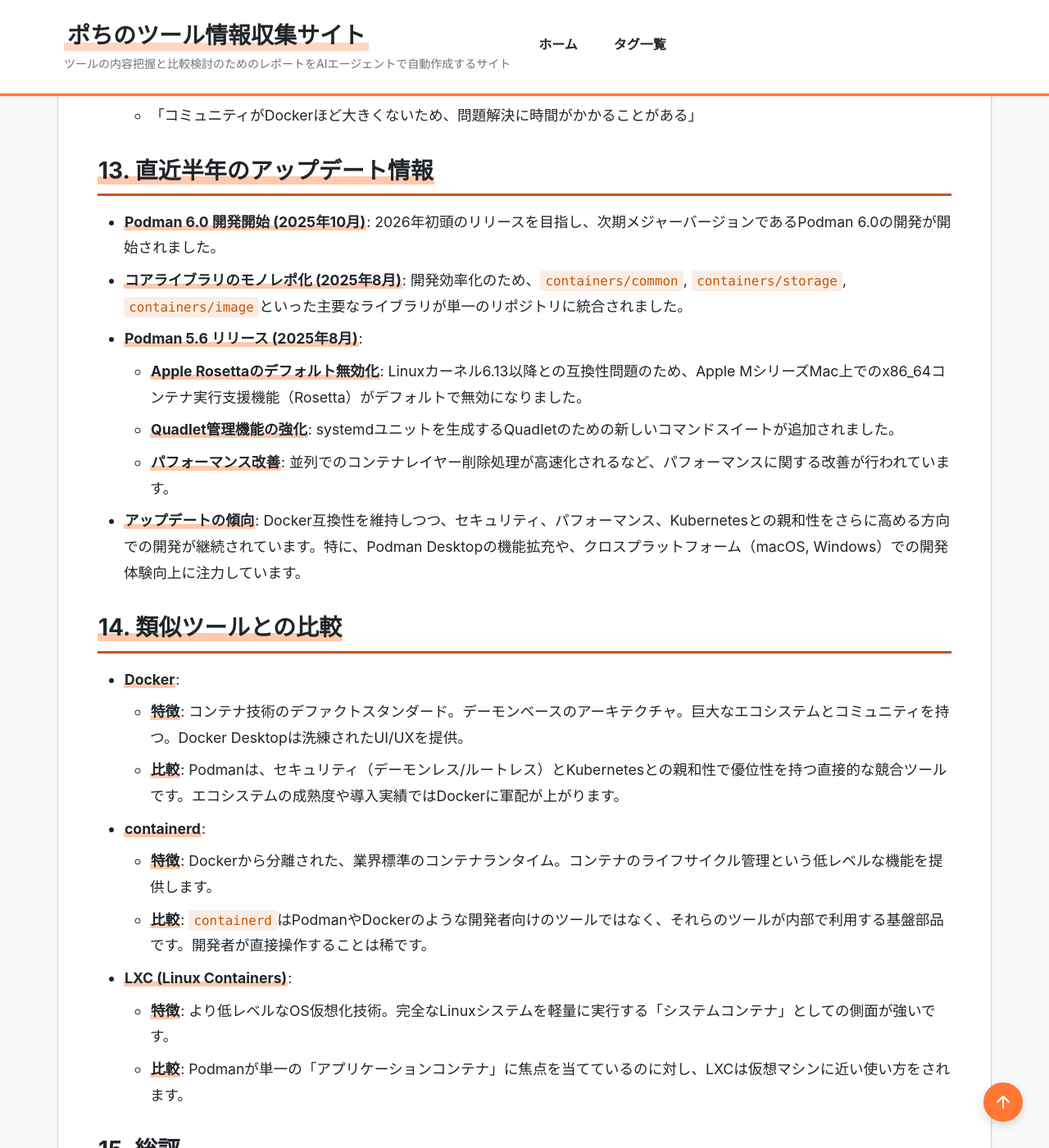
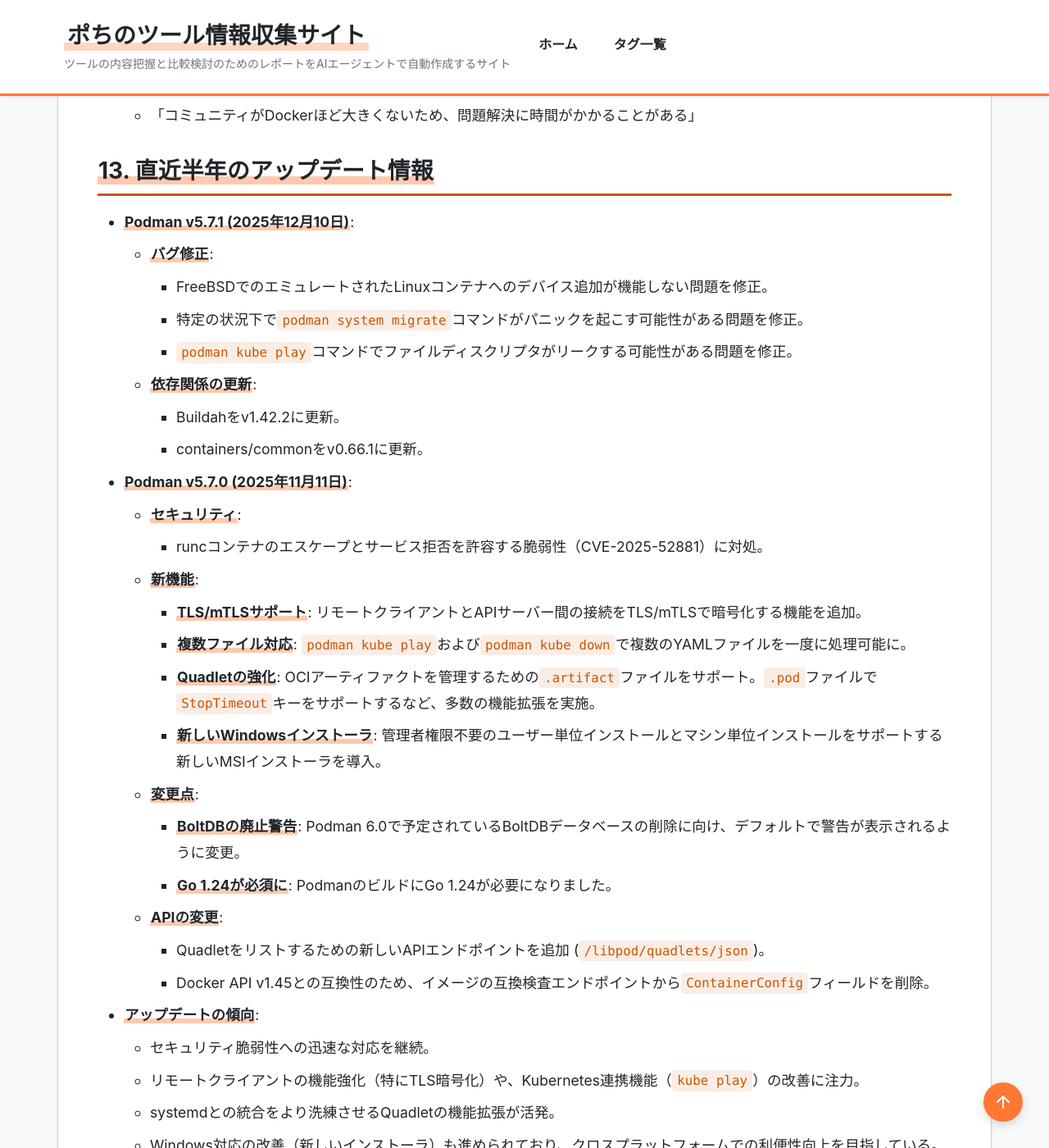
Before and after one commit to aegisfleet/tool-survey-report, a Jekyll site: the page built from _reports/podman.md, in a window 1280 px wide and 1400 px high, scrolled down 5787 px. Shown: the whole window at 82% size. Built offline with Jekyll 4.4.1, drawn with Linux system fonts in a browser that asks for light colours; some of the changed text lies outside the part shown.

Commit message:
docs(reports): Update Podman report and align categories
Updated `_reports/podman.md` with the latest release information up to v5.7.1 (December 2025).
Set the `last_updated` date to `2026-01-08`.
Changed the category for both `podman.md` and `docker.md` from "構成管理" to "開発者ツール" for consistency, following the guidelines in `task-organizing-category-tags.md`.
Verified that the relationship between Docker and Podman is bidirectional.
All links were checked and verified.

```diff
--- a/_reports/docker.md
+++ b/_reports/docker.md
@@ -1,7 +1,7 @@
 ---
 title: "Docker 調査レポート"
 tool_name: "Docker"
-category: "構成管理"
+category: "開発者ツール"
 developer: "Docker, Inc."
 official_site: "https://www.docker.com/"
 links:
--- a/_reports/podman.md
+++ b/_reports/podman.md
@@ -1,13 +1,13 @@
 ---
 title: "Podman 調査レポート"
 tool_name: "Podman"
-category: "構成管理"
+category: "開発者ツール"
 developer: "Red Hat"
 official_site: "https://podman.io/"
 links:
   github: "https://github.com/containers/podman"
 date: "2025-10-30"
-last_updated: "2025-10-30"
+last_updated: "2026-01-08"
 tags:
   - "コンテナ"
   - "仮想化"
@@ -120,13 +120,35 @@ relationships:
 
 ## **13. 直近半年のアップデート情報**
 
-* **Podman 6.0 開発開始 (2025年10月)**: 2026年初頭のリリースを目指し、次期メジャーバージョンであるPodman 6.0の開発が開始されました。
-* **コアライブラリのモノレポ化 (2025年8月)**: 開発効率化のため、`containers/common`, `containers/storage`, `containers/image`といった主要なライブラリが単一のリポジトリに統合されました。
-* **Podman 5.6 リリース (2025年8月)**:
-    * **Apple Rosettaのデフォルト無効化**: Linuxカーネル6.13以降との互換性問題のため、Apple MシリーズMac上でのx86_64コンテナ実行支援機能（Rosetta）がデフォルトで無効になりました。
-    * **Quadlet管理機能の強化**: systemdユニットを生成するQuadletのための新しいコマンドスイートが追加されました。
-    * **パフォーマンス改善**: 並列でのコンテナレイヤー削除処理が高速化されるなど、パフォーマンスに関する改善が行われています。
-* **アップデートの傾向**: Docker互換性を維持しつつ、セキュリティ、パフォーマンス、Kubernetesとの親和性をさらに高める方向での開発が継続されています。特に、Podman Desktopの機能拡充や、クロスプラットフォーム（macOS, Windows）での開発体験向上に注力しています。
+* **Podman v5.7.1 (2025年12月10日)**:
+    * **バグ修正**:
+        * FreeBSDでのエミュレートされたLinuxコンテナへのデバイス追加が機能しない問題を修正。
+        * 特定の状況下で`podman system migrate`コマンドがパニックを起こす可能性がある問題を修正。
+        * `podman kube play`コマンドでファイルディスクリプタがリークする可能性がある問題を修正。
+    * **依存関係の更新**:
+        * Buildahをv1.42.2に更新。
+        * containers/commonをv0.66.1に更新。
+
+* **Podman v5.7.0 (2025年11月11日)**:
+    * **セキュリティ**:
+        * runcコンテナのエスケープとサービス拒否を許容する脆弱性（CVE-2025-52881）に対処。
+    * **新機能**:
+        * **TLS/mTLSサポート**: リモートクライアントとAPIサーバー間の接続をTLS/mTLSで暗号化する機能を追加。
+        * **複数ファイル対応**: `podman kube play`および`podman kube down`で複数のYAMLファイルを一度に処理可能に。
+        * **Quadletの強化**: OCIアーティファクトを管理するための`.artifact`ファイルをサポート。`.pod`ファイルで`StopTimeout`キーをサポートするなど、多数の機能拡張を実施。
+        * **新しいWindowsインストーラ**: 管理者権限不要のユーザー単位インストールとマシン単位インストールをサポートする新しいMSIインストーラを導入。
+    * **変更点**:
+        * **BoltDBの廃止警告**: Podman 6.0で予定されているBoltDBデータベースの削除に向け、デフォルトで警告が表示されるように変更。
+        * **Go 1.24が必須に**: PodmanのビルドにGo 1.24が必要になりました。
+    * **APIの変更**:
+        * Quadletをリストするための新しいAPIエンドポイントを追加 (`/libpod/quadlets/json`)。
+        * Docker API v1.45との互換性のため、イメージの互換検査エンドポイントから`ContainerConfig`フィールドを削除。
+
+* **アップデートの傾向**:
+  * セキュリティ脆弱性への迅速な対応を継続。
+  * リモートクライアントの機能強化（特にTLS暗号化）や、Kubernetes連携機能（`kube play`）の改善に注力。
+  * systemdとの統合をより洗練させるQuadletの機能拡張が活発。
+  * Windows対応の改善（新しいインストーラ）も進められており、クロスプラットフォームでの利便性向上を目指している。
 
 ## **14. 類似ツールとの比較**
 
```
